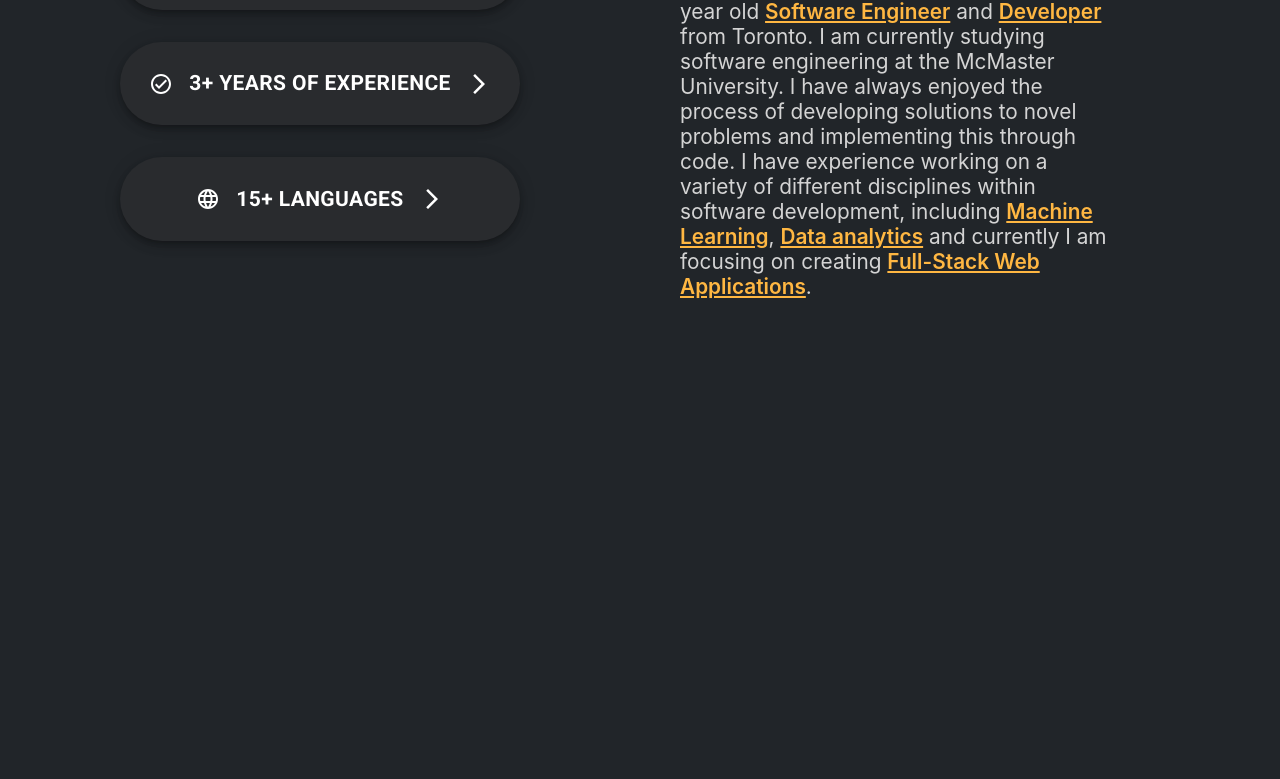
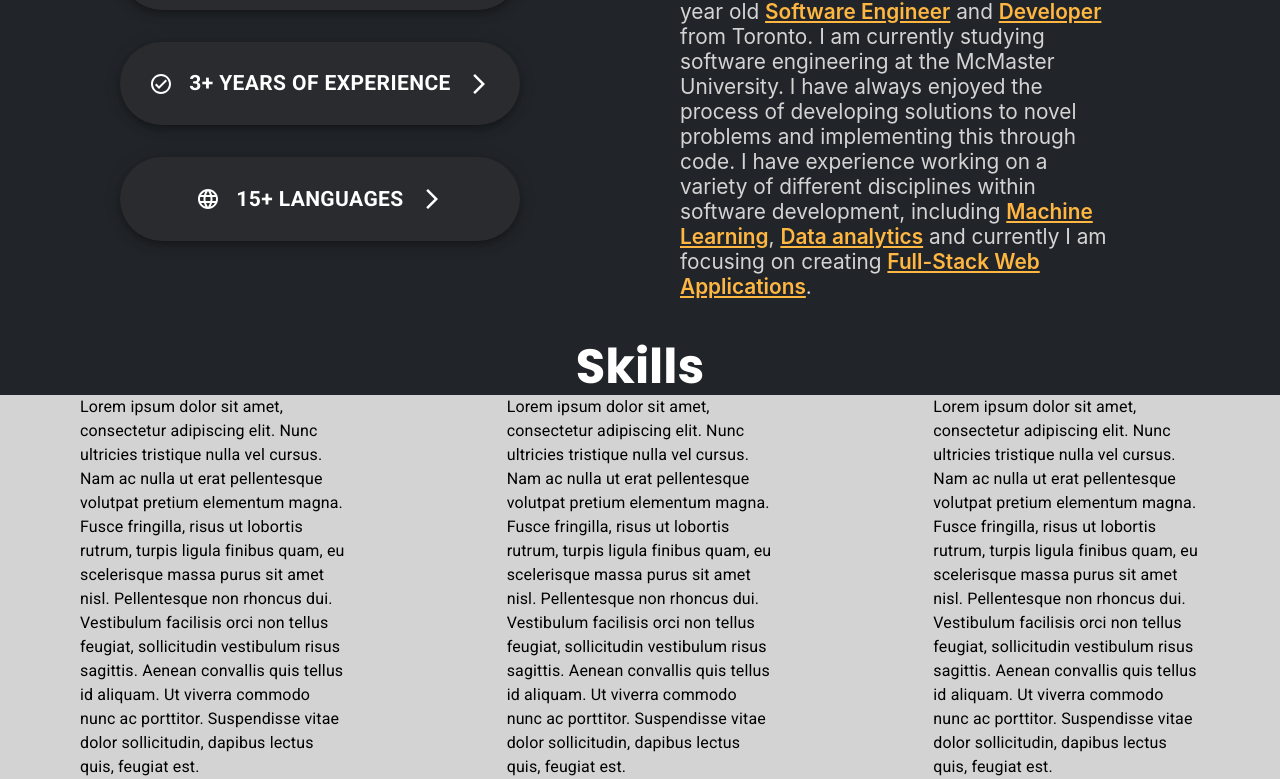
Before and after one commit to VirochaanRG/mywebsite, a React (Create React App) app: page / in a window 1280 px wide. Shown: the part 959-1738 px from the top of the page. Before the commit the page ends 1298 px from the top, so only its background shows below. Built offline with nearby package versions, Linux system fonts and the light colour scheme.

Commit message:
Adding Grid

```diff
--- a/src/App.js
+++ b/src/App.js
@@ -2,6 +2,7 @@ import './App.css';
 import About from './components/About';
 import Hero from './components/Hero';
 import ResponsiveAppBar from './components/Navbar';
+import Skills from './components/Skills';
 
 
 
@@ -11,6 +12,7 @@ function App() {
       <ResponsiveAppBar/>
       <Hero/>
       <About/>
+      <Skills/>
     </div>
   );
 }
--- a/src/components/Skills.js
+++ b/src/components/Skills.js
@@ -1,8 +1,29 @@
+import { Box, Grid, Typography } from '@mui/material'
 import React from 'react'
+import styled from 'styled-components'
 
 const Skills = () => {
   return (
-    <div>Skills</div>
+    <Box sx={{backgroundColor: "#212529"}}>
+        <Typography variant="h3" sx={{fontFamily: 'Poppins', color: 'white', textAlign: 'center', fontWeight: 'bold'}}>Skills</Typography>
+        <Grid container>
+            <Grid item xs={4} sx={{backgroundColor: "#D3D3D3"}}>
+                <Typography sx={{ml:10, mr: 10}}>
+                    Lorem ipsum dolor sit amet, consectetur adipiscing elit. Nunc ultricies tristique nulla vel cursus. Nam ac nulla ut erat pellentesque volutpat pretium elementum magna. Fusce fringilla, risus ut lobortis rutrum, turpis ligula finibus quam, eu scelerisque massa purus sit amet nisl. Pellentesque non rhoncus dui. Vestibulum facilisis orci non tellus feugiat, sollicitudin vestibulum risus sagittis. Aenean convallis quis tellus id aliquam. Ut viverra commodo nunc ac porttitor. Suspendisse vitae dolor sollicitudin, dapibus lectus quis, feugiat est.
+                </Typography>
+            </Grid>
+            <Grid item xs={4} sx={{backgroundColor: "#D3D3D3"}}>
+                <Typography sx={{ml:10, mr: 10}}>
+                Lorem ipsum dolor sit amet, consectetur adipiscing elit. Nunc ultricies tristique nulla vel cursus. Nam ac nulla ut erat pellentesque volutpat pretium elementum magna. Fusce fringilla, risus ut lobortis rutrum, turpis ligula finibus quam, eu scelerisque massa purus sit amet nisl. Pellentesque non rhoncus dui. Vestibulum facilisis orci non tellus feugiat, sollicitudin vestibulum risus sagittis. Aenean convallis quis tellus id aliquam. Ut viverra commodo nunc ac porttitor. Suspendisse vitae dolor sollicitudin, dapibus lectus quis, feugiat est.
+                </Typography>
+            </Grid>
+            <Grid item xs={4} sx={{backgroundColor: "#D3D3D3"}}>
+                <Typography sx={{ml:10, mr: 10}}>
+                    Lorem ipsum dolor sit amet, consectetur adipiscing elit. Nunc ultricies tristique nulla vel cursus. Nam ac nulla ut erat pellentesque volutpat pretium elementum magna. Fusce fringilla, risus ut lobortis rutrum, turpis ligula finibus quam, eu scelerisque massa purus sit amet nisl. Pellentesque non rhoncus dui. Vestibulum facilisis orci non tellus feugiat, sollicitudin vestibulum risus sagittis. Aenean convallis quis tellus id aliquam. Ut viverra commodo nunc ac porttitor. Suspendisse vitae dolor sollicitudin, dapibus lectus quis, feugiat est.
+                </Typography>
+            </Grid>
+        </Grid>
+    </Box>
   )
 }
 
```
